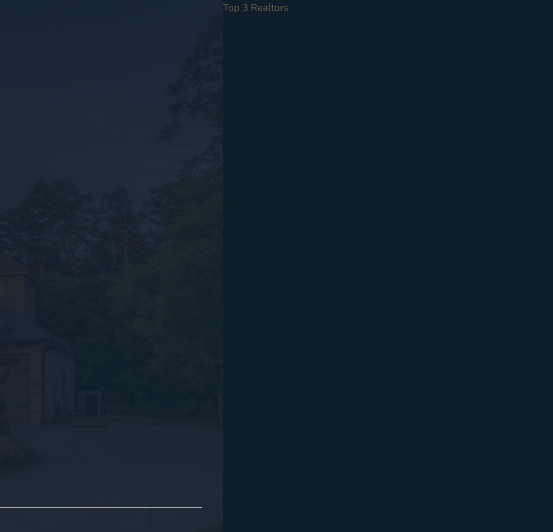
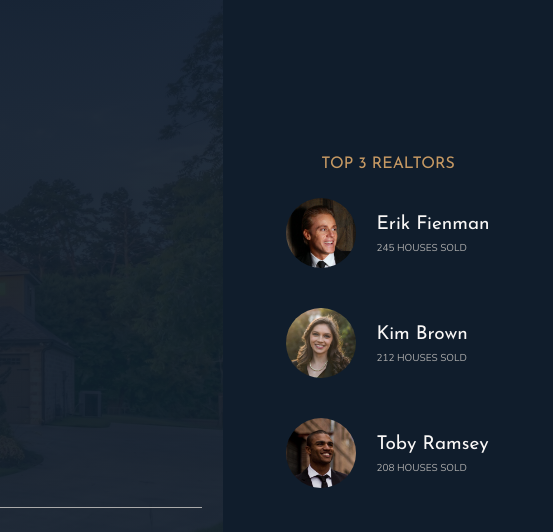
Before and after one commit to ccastell18/practice_SASS, a website: page Nexter/index.html in a window 1280 px wide. Shown: the top 532 px of the page, 727-1280 px from the left. Drawn offline with nearby package versions, Linux system fonts and the light colour scheme.

Commit message:
realtors

```diff
--- a/Nexter/index.html
+++ b/Nexter/index.html
@@ -33,7 +33,26 @@
     </header>
 
     <div class="realtors">
-        Top 3 Realtors
+        <h3 class="heading-3">Top 3 Realtors</h3>
+        <div class="realtors__list">
+            <img src="img/realtor-1.jpeg" alt="Realtor 1" class="realtors__img">
+            <div class="realtors__details">
+                <h4 class="heading-4 heading-4--light">Erik Fienman</h4>
+                <p class="realtors__sold">245 houses sold</p>
+            </div>
+
+            <img src="img/realtor-2.jpeg" alt="Realtor 2" class="realtors__img">
+            <div class="realtors__details">
+                <h4 class="heading-4 heading-4--light">Kim Brown</h4>
+                <p class="realtors__sold">212 houses sold</p>
+            </div>
+
+            <img src="img/realtor-3.jpeg" alt="Realtor 3" class="realtors__img">
+            <div class="realtors__details">
+                <h4 class="heading-4 heading-4--light">Toby Ramsey</h4>
+                <p class="realtors__sold">208 houses sold</p>
+            </div>
+        </div>
     </div>
 
     <section class="features">
--- a/Nexter/sass/_realtors.scss
+++ b/Nexter/sass/_realtors.scss
@@ -1,4 +1,33 @@
 .realtors {
     background-color: $color-secondary;
     grid-column: col-start 7/ full-end;
+    padding: 3rem;
+
+    display: grid;
+    align-content: center;
+    justify-content: center;
+    justify-items: center;
+    grid-row-gap: 2rem;
+
+    &__list {
+        display: grid;
+        grid-template-columns: min-content max-content;
+        grid-column-gap: 2rem;
+        grid-row-gap: 5vh;
+        align-items: center;
+    }
+
+    &__img {
+        width: 7rem;
+        border-radius: 50%;
+        display: block;
+    }
+
+    &__sold {
+        text-transform: uppercase;
+        color: $color-grey-light-2;
+        margin-top: -3;
+
+
+    }
 }
```
Also changed, not shown: Nexter/css/style.css.
